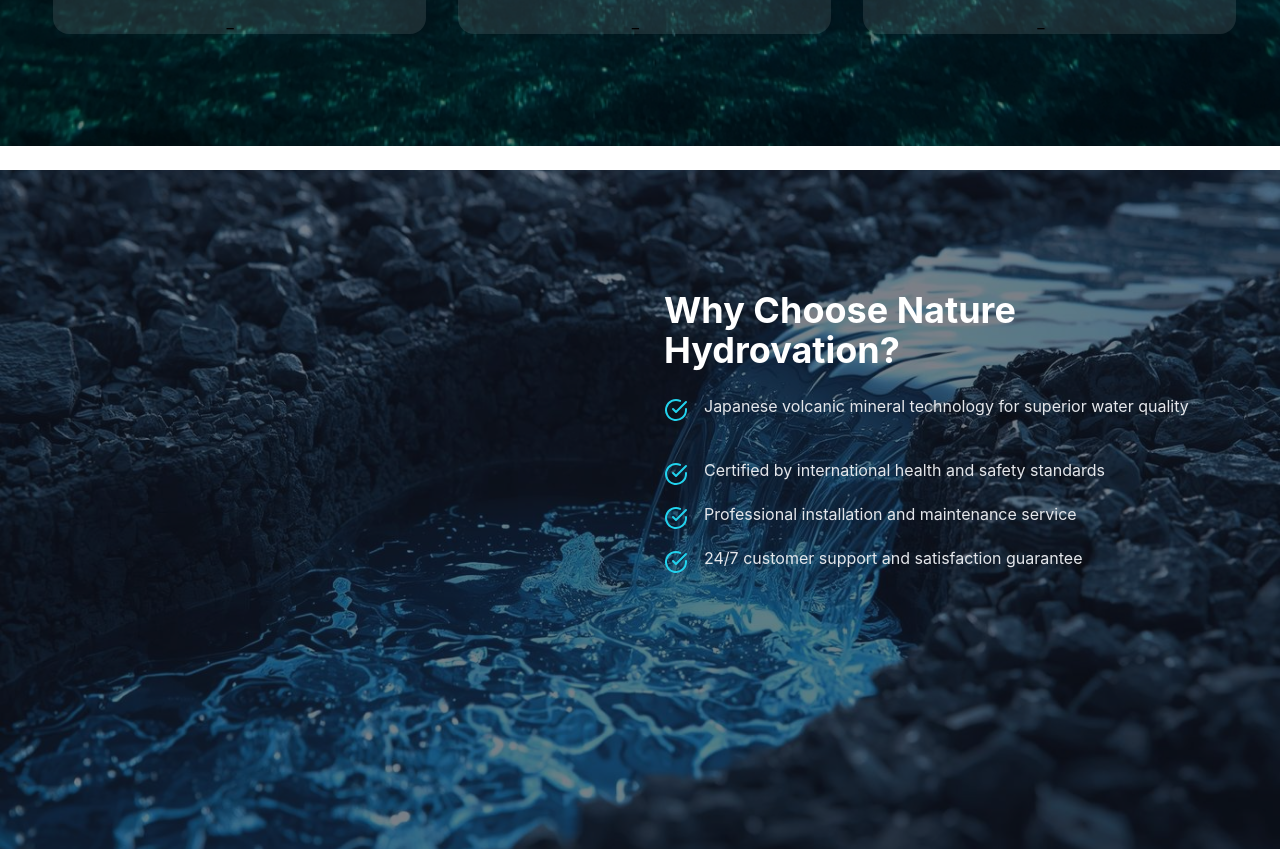
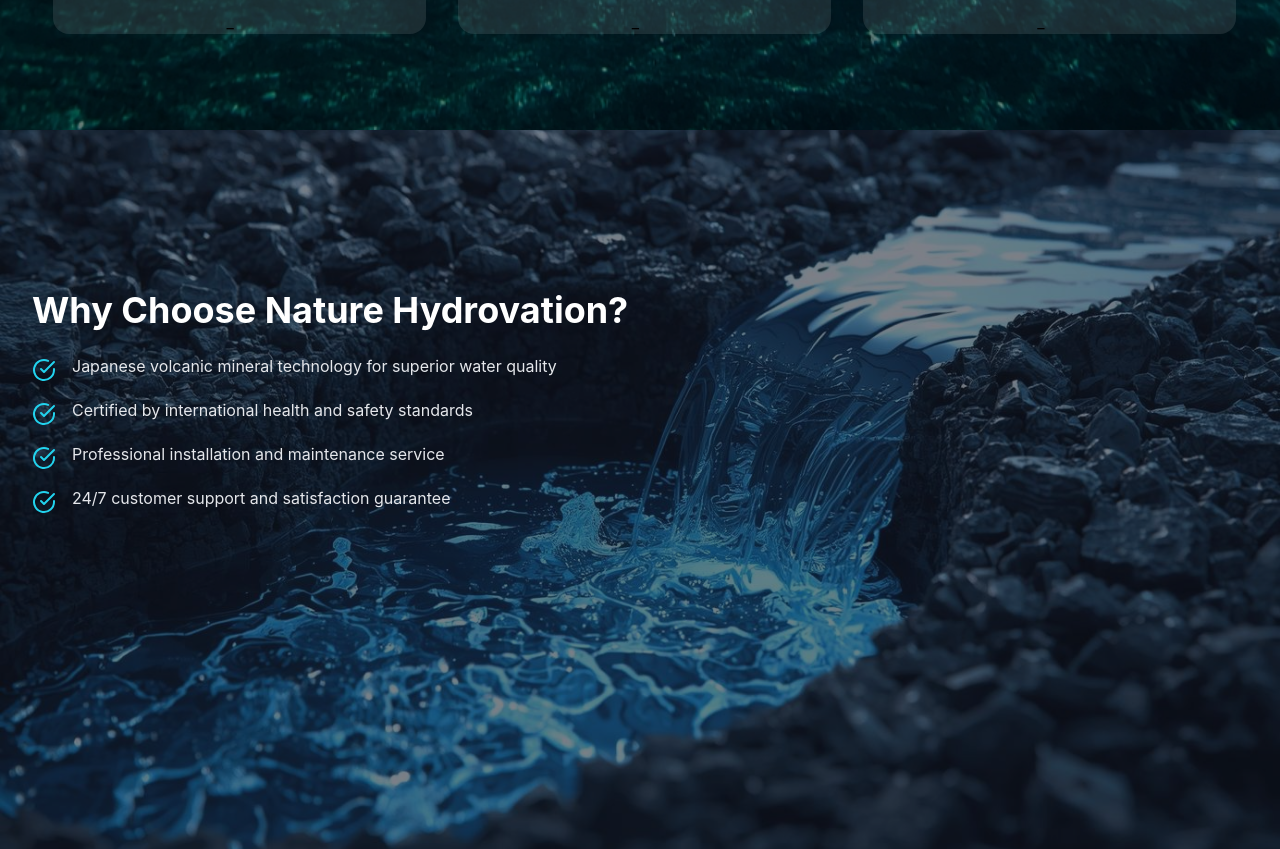
Before and after one commit to bharathpersonalai/Nature-hydrovation-test, a React (Vite) app: page / in a window 1280 px wide. Shown: the part 2080-2929 px from the top of the page. Built offline with nearby package versions, Linux system fonts and the light colour scheme.

Commit message:
home page

```diff
--- a/src/pages/Home.tsx
+++ b/src/pages/Home.tsx
@@ -278,8 +278,8 @@
           </div>
         </section>
         {/* About Section (Why Choose) */}       {" "}
-        <section
-          className="relative min-h-[95vh] py-24 px-4 sm:px-6 lg:px-8" /* <-- REMOVED scroll-animate */
+       <section
+  className="relative min-h-[95vh] py-16 px-4 sm:px-6 lg:px-8 -mt-10"
           style={{
             backgroundImage: `url('/images/about.jpg')`,
             backgroundSize: "cover",
@@ -291,8 +291,8 @@
            {" "}
           <div className="relative z-10 max-w-7xl mx-auto h-full flex items-center">
                        {" "}
-            <div className="grid lg:grid-cols-2 gap-12 items-center w-full">
-                            {/* Left content */}             {" "}
+            <div className="grid lg:grid-cols-1 gap-12 items-center w-full">
+        {/* Left content */}             {" "}
               <div>
                                {" "}
                 <h2 className="text-4xl font-bold text-white mb-6 scroll-animate">
```
